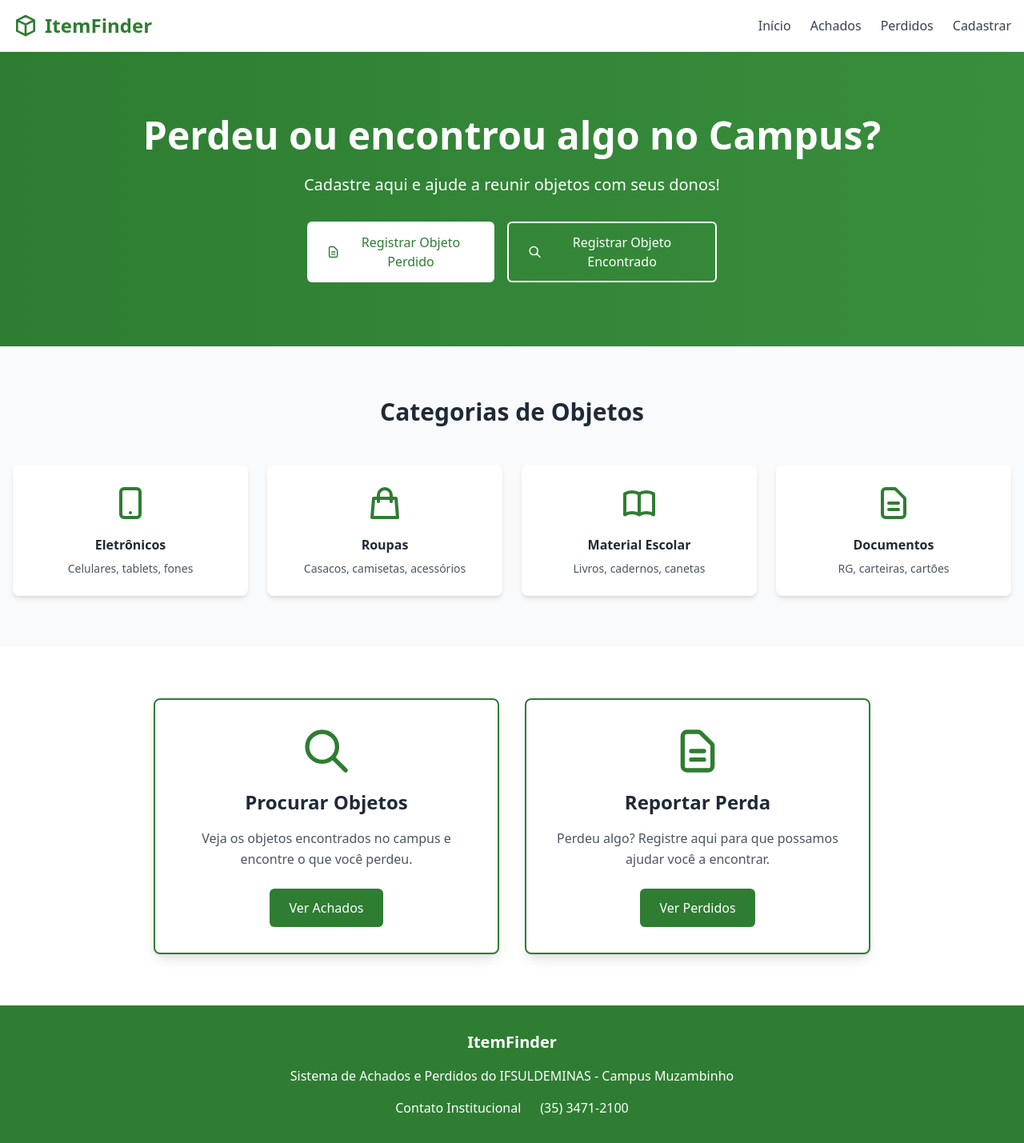
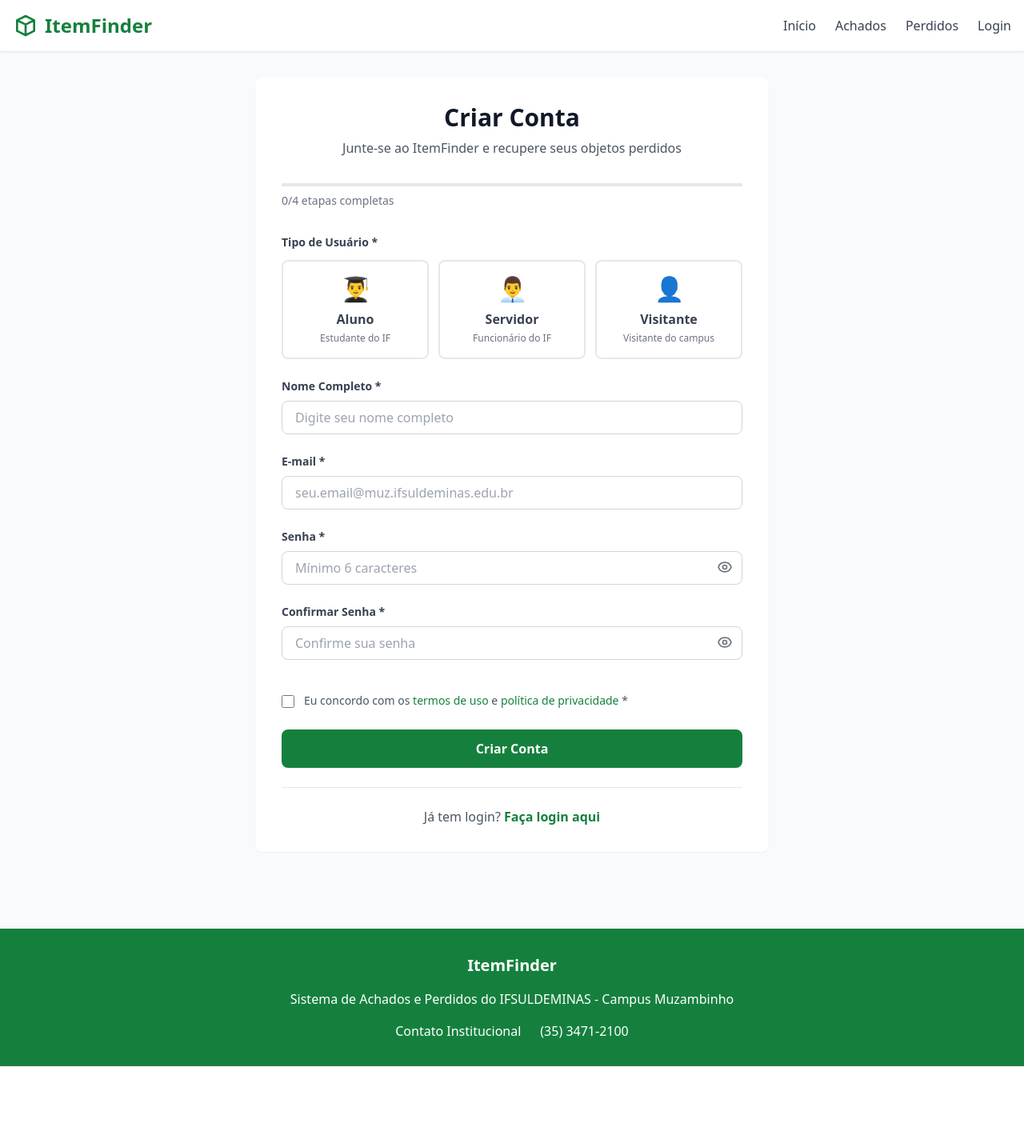
Before and after one commit to teteu34350/ItemFinder-InfoI, a Django app: page / in a window 1280 px wide. Shown: the whole page at 80% size. After the commit the page ends 1333 px from the top, so only its background shows below. Run offline with Django 5.2, Linux system fonts and the light colour scheme; parts of the project's set-up code (start-up, migrations or seed data) failed here and were passed over; some libraries are stand-ins or nearby versions.

Commit message:
Add files via upload

```diff
--- a/app/templates/app/cadastro_user.html
+++ b/app/templates/app/cadastro_user.html
@@ -1,54 +1,67 @@
 <!DOCTYPE html>
 <html lang="pt-BR">
+
 <head>
     <meta charset="UTF-8">
     <meta name="viewport" content="width=device-width, initial-scale=1.0">
     <title>Cadastro - ItemFinder</title>
     <script src="https://cdn.tailwindcss.com"></script>
     <style>
-        .transition-all { transition: all 0.3s ease; }
+        .transition-all {
+            transition: all 0.3s ease;
+        }
+
         .user-type-btn {
             transition: all 0.3s ease;
             border: 2px solid #e5e7eb;
             cursor: pointer;
         }
+
         .user-type-btn:hover {
             border-color: #2e7d32;
             background-color: rgba(46, 125, 50, 0.05);
         }
+
         .user-type-btn.selected {
             border-color: #2e7d32;
             background-color: rgba(46, 125, 50, 0.1);
             box-shadow: 0 0 0 3px rgba(46, 125, 50, 0.1);
         }
+
         .progress-bar {
             height: 4px;
             background-color: #e5e7eb;
             border-radius: 2px;
             overflow: hidden;
         }
+
         .progress-fill {
             height: 100%;
             background-color: #2e7d32;
             transition: width 0.3s ease;
         }
+
         .checkmark {
             display: none;
             color: #2e7d32;
             font-weight: bold;
         }
+
         .field-valid .checkmark {
             display: inline;
         }
+
         .error-message {
             display: none;
             color: #dc2626;
             font-size: 0.875rem;
             margin-top: 0.25rem;
         }
+
         .field-invalid .error-message {
             display: block;
         }
+
         .spinner {
             display: none;
             width: 20px;
@@ -58,23 +71,29 @@
             border-radius: 50%;
             animation: spin 0.8s linear infinite;
         }
+
         @keyframes spin {
-            to { transform: rotate(360deg); }
+            to {
+                transform: rotate(360deg);
+            }
         }
+
         .btn-loading .spinner {
             display: inline-block;
             margin-right: 0.5rem;
         }
     </style>
 </head>
+
 <body class="min-h-screen bg-gray-50">
     <!-- Header -->
     <header class="border-b bg-white shadow-sm sticky top-0 z-50">
         <div class="container mx-auto px-4 py-4">
             <div class="flex items-center justify-between">
-                <a href="index.html" class="flex items-center space-x-2">
+                <a href="{% url 'index'%}" class="flex items-center space-x-2">
                     <svg class="h-8 w-8 text-green-700" fill="none" stroke="currentColor" viewBox="0 0 24 24">
-                        <path stroke-linecap="round" stroke-linejoin="round" stroke-width="2" d="M20 7l-8-4-8 4m16 0l-8 4m8-4v10l-8 4m0-10L4 7m8 4v10M4 7v10l8 4"/>
+                        <path stroke-linecap="round" stroke-linejoin="round" stroke-width="2"
+                            d="M20 7l-8-4-8 4m16 0l-8 4m8-4v10l-8 4m0-10L4 7m8 4v10M4 7v10l8 4" />
                     </svg>
                     <h1 class="text-2xl font-bold text-green-700">ItemFinder</h1>
                 </a>
@@ -82,22 +101,13 @@
                     <a href="index.html" class="text-gray-700 hover:text-green-700 font-medium">Início</a>
                     <a href="achados.html" class="text-gray-700 hover:text-green-700 font-medium">Achados</a>
                     <a href="perdidos.html" class="text-gray-700 hover:text-green-700 font-medium">Perdidos</a>
-                    <a href="login.html" class="text-gray-700 hover:text-green-700 font-medium">Login</a>
+                    <a href="{% url 'login'%}" class="text-gray-700 hover:text-green-700 font-medium">Login</a>
                 </nav>
             </div>
         </div>
     </header>
 
     <div class="container mx-auto px-4 py-8 max-w-2xl">
-        <!-- Back Button -->
-        <div class="mb-6">
-            <a href="{% url 'index'%}" class="text-green-700 hover:bg-green-50 px-3 py-2 rounded-lg font-medium inline-flex items-center">
-                <svg class="mr-2 h-4 w-4" fill="none" stroke="currentColor" viewBox="0 0 24 24">
-                    <path stroke-linecap="round" stroke-linejoin="round" stroke-width="2" d="M15 19l-7-7 7-7"/>
-                </svg>
-                Voltar
-            </a>
-        </div>
 
         <!-- Main Card -->
         <div class="bg-white rounded-lg shadow-sm p-8">
@@ -153,14 +163,9 @@
                         Nome Completo *
                         <span class="checkmark">✓</span>
                     </label>
-                    <input
-                        type="text"
-                        id="nome"
-                        name="nome"
-                        placeholder="Digite seu nome completo"
+                    <input type="text" id="nome" name="nome" placeholder="Digite seu nome completo"
                         class="w-full px-4 py-2 border border-gray-300 rounded-lg focus:ring-2 focus:ring-green-500 focus:border-transparent transition-all"
-                        required
-                    >
+                        required>
                     <div class="error-message">Nome deve ter pelo menos 3 caracteres</div>
                 </div>
 
@@ -170,14 +175,9 @@
                         E-mail *
                         <span class="checkmark">✓</span>
                     </label>
-                    <input
-                        type="email"
-                        id="email"
-                        name="email"
-                        placeholder="seu.email@muz.ifsuldeminas.edu.br"
+                    <input type="email" id="email" name="email" placeholder="seu.email@muz.ifsuldeminas.edu.br"
                         class="w-full px-4 py-2 border border-gray-300 rounded-lg focus:ring-2 focus:ring-green-500 focus:border-transparent transition-all"
-                        required
-                    >
+                        required>
                     <div class="error-message">E-mail inválido</div>
                 </div>
 
@@ -188,22 +188,16 @@
                         <span class="checkmark">✓</span>
                     </label>
                     <div class="relative">
-                        <input
-                            type="password"
-                            id="senha"
-                            name="senha"
-                            placeholder="Mínimo 6 caracteres"
+                        <input type="password" id="senha" name="senha" placeholder="Mínimo 6 caracteres"
                             class="w-full px-4 py-2 border border-gray-300 rounded-lg focus:ring-2 focus:ring-green-500 focus:border-transparent transition-all"
-                            required
-                        >
-                        <button
-                            type="button"
-                            class="absolute right-3 top-2.5 text-gray-500 hover:text-gray-700"
-                            onclick="togglePassword('senha')"
-                        >
+                            required>
+                        <button type="button" class="absolute right-3 top-2.5 text-gray-500 hover:text-gray-700"
+                            onclick="togglePassword('senha')">
                             <svg class="h-5 w-5" fill="none" stroke="currentColor" viewBox="0 0 24 24">
-                                <path stroke-linecap="round" stroke-linejoin="round" stroke-width="2" d="M15 12a3 3 0 11-6 0 3 3 0 016 0z"/>
-                                <path stroke-linecap="round" stroke-linejoin="round" stroke-width="2" d="M2.458 12C3.732 7.943 7.523 5 12 5c4.478 0 8.268 2.943 9.542 7-1.274 4.057-5.064 7-9.542 7-4.477 0-8.268-2.943-9.542-7z"/>
+                                <path stroke-linecap="round" stroke-linejoin="round" stroke-width="2"
+                                    d="M15 12a3 3 0 11-6 0 3 3 0 016 0z" />
+                                <path stroke-linecap="round" stroke-linejoin="round" stroke-width="2"
+                                    d="M2.458 12C3.732 7.943 7.523 5 12 5c4.478 0 8.268 2.943 9.542 7-1.274 4.057-5.064 7-9.542 7-4.477 0-8.268-2.943-9.542-7z" />
                             </svg>
                         </button>
                     </div>
@@ -217,22 +211,16 @@
                         <span class="checkmark">✓</span>
                     </label>
                     <div class="relative">
-                        <input
-                            type="password"
-                            id="confirmaSenha"
-                            name="confirmaSenha"
-                            placeholder="Confirme sua senha"
+                        <input type="password" id="confirmaSenha" name="confirmaSenha" placeholder="Confirme sua senha"
                             class="w-full px-4 py-2 border border-gray-300 rounded-lg focus:ring-2 focus:ring-green-500 focus:border-transparent transition-all"
-                            required
-                        >
-                        <button
-                            type="button"
-                            class="absolute right-3 top-2.5 text-gray-500 hover:text-gray-700"
-                            onclick="togglePassword('confirmaSenha')"
-                        >
+                            required>
+                        <button type="button" class="absolute right-3 top-2.5 text-gray-500 hover:text-gray-700"
+                            onclick="togglePassword('confirmaSenha')">
                             <svg class="h-5 w-5" fill="none" stroke="currentColor" viewBox="0 0 24 24">
-                                <path stroke-linecap="round" stroke-linejoin="round" stroke-width="2" d="M15 12a3 3 0 11-6 0 3 3 0 016 0z"/>
-                                <path stroke-linecap="round" stroke-linejoin="round" stroke-width="2" d="M2.458 12C3.732 7.943 7.523 5 12 5c4.478 0 8.268 2.943 9.542 7-1.274 4.057-5.064 7-9.542 7-4.477 0-8.268-2.943-9.542-7z"/>
+                                <path stroke-linecap="round" stroke-linejoin="round" stroke-width="2"
+                                    d="M15 12a3 3 0 11-6 0 3 3 0 016 0z" />
+                                <path stroke-linecap="round" stroke-linejoin="round" stroke-width="2"
+                                    d="M2.458 12C3.732 7.943 7.523 5 12 5c4.478 0 8.268 2.943 9.542 7-1.274 4.057-5.064 7-9.542 7-4.477 0-8.268-2.943-9.542-7z" />
                             </svg>
                         </button>
                     </div>
@@ -241,24 +229,17 @@
 
                 <!-- Termos -->
                 <div class="flex items-start space-x-3 pt-4">
-                    <input
-                        type="checkbox"
-                        id="termos"
-                        name="termos"
-                        class="mt-1 w-4 h-4 cursor-pointer"
-                        required
-                    >
+                    <input type="checkbox" id="termos" name="termos" class="mt-1 w-4 h-4 cursor-pointer" required>
                     <label for="termos" class="text-sm text-gray-600 leading-relaxed">
-                        Eu concordo com os <a href="#" class="text-green-700 hover:underline font-medium">termos de uso</a> e <a href="#" class="text-green-700 hover:underline font-medium">política de privacidade</a> *
+                        Eu concordo com os <a href="#" class="text-green-700 hover:underline font-medium">termos de
+                            uso</a> e <a href="#" class="text-green-700 hover:underline font-medium">política de
+                            privacidade</a> *
                     </label>
                 </div>
 
                 <!-- Submit Button -->
-                <button
-                    type="submit"
-                    id="submitBtn"
-                    class="w-full bg-green-700 hover:bg-green-800 text-white font-semibold py-3 px-4 rounded-lg transition-all mt-8"
-                >
+                <button type="submit" id="submitBtn"
+                    class="w-full bg-green-700 hover:bg-green-800 text-white font-semibold py-3 px-4 rounded-lg transition-all mt-8">
                     Criar Conta
                 </button>
             </form>
@@ -267,7 +248,8 @@
             <div class="text-center mt-6 pt-6 border-t border-gray-200">
                 <p class="text-gray-600">
                     Já tem login?
-                    <a href="{% url 'login'%}" class="text-green-700 hover:text-green-800 font-semibold">Faça login aqui</a>
+                    <a href="{% url 'login'%}" class="text-green-700 hover:text-green-800 font-semibold">Faça login
+                        aqui</a>
                 </p>
             </div>
         </div>
@@ -280,7 +262,8 @@
                 <h4 class="text-xl font-bold mb-4">ItemFinder</h4>
                 <p class="mb-4">Sistema de Achados e Perdidos do IFSULDEMINAS - Campus Muzambinho</p>
                 <div class="flex justify-center space-x-6">
-                    <a href="mailto:contato@muz.ifsuldeminas.edu.br" class="hover:text-gray-300">Contato Institucional</a>
+                    <a href="mailto:contato@muz.ifsuldeminas.edu.br" class="hover:text-gray-300">Contato
+                        Institucional</a>
                     <a href="tel:+553534712100" class="hover:text-gray-300">(35) 3471-2100</a>
                 </div>
             </div>
@@ -295,7 +278,7 @@
 
         // User Type Selection
         document.querySelectorAll('input[name="userType"]').forEach(radio => {
-            radio.addEventListener('change', function() {
+            radio.addEventListener('change', function () {
                 document.querySelectorAll('.user-type-btn').forEach(btn => {
                     btn.classList.remove('selected');
                 });
@@ -305,7 +288,7 @@
         });
 
         // Validação de Nome
-        document.getElementById('nome').addEventListener('input', function() {
+        document.getElementById('nome').addEventListener('input', function () {
             const parent = this.parentElement;
             if (this.value.length >= 3) {
                 parent.classList.add('field-valid');
@@ -318,7 +301,7 @@
         });
 
         // Validação de Email
-        document.getElementById('email').addEventListener('input', function() {
+        document.getElementById('email').addEventListener('input', function () {
             const parent = this.parentElement;
             const emailRegex = /^[^\s@]+@[^\s@]+\.[^\s@]+$/;
             if (emailRegex.test(this.value)) {
@@ -332,7 +315,7 @@
         });
 
         // Validação de Senha
-        document.getElementById('senha').addEventListener('input', function() {
+        document.getElementById('senha').addEventListener('input', function () {
             const parent = this.parentElement;
             if (this.value.length >= 6) {
                 parent.classList.add('field-valid');
@@ -345,7 +328,7 @@
         });
 
         // Validação de Confirmação de Senha
-        document.getElementById('confirmaSenha').addEventListener('input', function() {
+        document.getElementById('confirmaSenha').addEventListener('input', function () {
             const parent = this.parentElement;
             const senha = document.getElementById('senha').value;
             if (this.value === senha && this.value.length >= 6) {
@@ -379,35 +362,7 @@
             progressText.textContent = completed;
         }
 
-        // Form Submission
-        form.addEventListener('submit', function(e) {
-            e.preventDefault();
-
-            if (!document.getElementById('termos').checked) {
-                alert('Você deve aceitar os termos de uso e política de privacidade.');
-                return;
-            }
-
-            submitBtn.disabled = true;
-            submitBtn.innerHTML = '<span class="spinner"></span>Criando conta...';
-
-            setTimeout(() => {
-                const userType = document.querySelector('input[name="userType"]:checked').value;
-                const nome = document.getElementById('nome').value;
-
-                alert(`Conta criada com sucesso!\n\nBem-vindo, ${nome}!\nTipo: ${userType.charAt(0).toUpperCase() + userType.slice(1)}\n\nUm e-mail de confirmação foi enviado.`);
-
-                form.reset();
-                document.querySelectorAll('.user-type-btn').forEach(btn => btn.classList.remove('selected'));
-                document.querySelectorAll('.field-valid, .field-invalid').forEach(el => {
-                    el.classList.remove('field-valid', 'field-invalid');
-                });
-                progressFill.style.width = '0%';
-                progressText.textContent = '0';
-                submitBtn.disabled = false;
-                submitBtn.innerHTML = 'Criar Conta';
-            }, 2000);
-        });
     </script>
 </body>
+
 </html>
--- a/app/templates/app/index.html
+++ b/app/templates/app/index.html
@@ -100,20 +100,20 @@
                     <div class="p-3 border-b border-gray-100">
                         <p class="text-sm text-gray-600 truncate">{{ user.email }}</p>
                     </div>
-                    <a href="#meu-perfil" class="flex items-center space-x-2 px-4 py-2 hover:bg-primary-light/20 transition-colors text-gray-700 rounded-md">
+                    <a href="{% url 'perfil'%}" class="flex items-center space-x-2 px-4 py-2 hover:bg-primary-light/20 transition-colors text-gray-700 rounded-md">
                         <svg class="w-5 h-5 text-primary" fill="none" stroke="currentColor" viewBox="0 0 24 24">
                             <path stroke-linecap="round" stroke-linejoin="round" stroke-width="2" d="M16 7a4 4 0 11-8 0 4 4 0 018 0zM12 14a7 7 0 00-7 7h14a7 7 0 00-7-7z" />
                         </svg>
                         <span class="font-medium">Meu Perfil</span>
                     </a>
-                    <a href="#meus-cadastros" class="flex items-center space-x-2 px-4 py-2 hover:bg-primary-light/20 transition-colors text-gray-700 rounded-md">
+                    <a href="{% url 'meus_cadastros'%}" class="flex items-center space-x-2 px-4 py-2 hover:bg-primary-light/20 transition-colors text-gray-700 rounded-md">
                         <svg class="w-5 h-5 text-primary" fill="none" stroke="currentColor" viewBox="0 0 24 24">
                             <path stroke-linecap="round" stroke-linejoin="round" stroke-width="2" d="M9 12h6m-6 4h6m2 5H7a2 2 0 01-2-2V5a2 2 0 012-2h5.586a1 1 0 01.707.293l5.414 5.414a1 1 0 01.293.707V19a2 2 0 01-2 2z" />
                         </svg>
                         <span class="font-medium">Meus Cadastros</span>
                     </a>
                     <div class="border-t border-gray-100">
-                        <a href="{% url 'logout'%}" class="flex items-center space-x-2 px-4 py-2 hover:bg-red-100 transition-colors text-red-600 font-medium rounded-b-md">
+                        <a href="{% url 'login'%}" class="flex items-center space-x-2 px-4 py-2 hover:bg-red-100 transition-colors text-red-600 font-medium rounded-b-md">
                             <svg class="w-5 h-5" fill="none" stroke="currentColor" viewBox="0 0 24 24">
                                 <path stroke-linecap="round" stroke-linejoin="round" stroke-width="2" d="M17 16l4-4m0 0l-4-4m4 4H7m6 4v1a3 3 0 01-3 3H6a3 3 0 01-3-3V7a3 3 0 013-3h4a3 3 0 013 3v1" />
                             </svg>
--- a/app/urls.py
+++ b/app/urls.py
@@ -3,16 +3,15 @@ from . import views
 from django.contrib.auth import views as auth_views
 
 urlpatterns = [
-    path('', views.index, name='index'),         # URL da página inicial
+    path('', views.cadastro_user, name='index'),         # URL da página inicial
     path('perdidos/', views.perdidos, name='perdidos'),
     path('achados/', views.achados, name='achados'),
     path('cadastro/', views.cadastrar, name='cadastro'),  # <-- recebe "perdido" ou "achado"
     path('voltar/', views.voltar, name='voltar'),
     path('cadastro_user/', views.cadastro_user, name='cadastro_user'),
-    path('cadastro_user/', views.cadastro_user, name='cadastro_user'),
-    path('login/', auth_views.LoginView.as_view(template_name='login.html'), name='login'),
-    path('logout/', auth_views.LogoutView.as_view(next_page='home'), name='logout'),  # agora funciona
+    path('login/', auth_views.LoginView.as_view(template_name='app/login.html'), name='login'),
+    path('logout/', auth_views.LogoutView.as_view(), name='logout'),
     path('perfil/', views.perfil, name='perfil'),
-    path('meus-cadastros/', views.meus_cadastros, name='meus_cadastros'),
+    path('meus_cadastros/', views.meus_cadastros, name='meus_cadastros'),
 
 ]
--- a/app/views.py
+++ b/app/views.py
@@ -2,6 +2,8 @@ from django.shortcuts import render
 from django.shortcuts import redirect  # <-- Adicione essa linha
 from .models import ItemPerdido, ItemAchado
 from .forms import ItemPerdidoForm, ItemAchadoForm
+from django.contrib.auth.decorators import login_required
+
 def perfil(request):
     # Renderiza a página do perfil do usuário
     return render(request, 'app/perfil.html')
@@ -13,6 +15,14 @@ def meus_cadastros(request):
 # Página inicial
 def index(request):
     return render(request, 'app/index.html')
+
+@login_required
+def meus_cadastros(request):
+    return render(request, 'app/meus_cadastros.html')
+@login_required
+def perfil(request):
+    return render(request, 'app/perfil.html', {"usuario": request.user})
+
 
 # Página de objetos perdidos
 # app/views.py
@@ -73,3 +83,44 @@ def cadastro_user(request):
     return render(request, 'app/cadastro_user.html')
 def login(request):
     return render(request, 'app/login.html')
+
+from django.shortcuts import render, redirect
+from django.contrib.auth.models import User
+from django.contrib import messages
+from .models import Perfil
+
+def cadastro(request):
+    if request.method == 'POST':
+        tipo = request.POST.get('userType')
+        nome = request.POST.get('nome')
+        email = request.POST.get('email')
+        senha = request.POST.get('senha')
+        confirma = request.POST.get('confirmaSenha')
+
+        # Validações
+        if senha != confirma:
+            messages.error(request, "As senhas não coincidem.")
+            return render(request, 'cadastro.html')
+
+        if User.objects.filter(email=email).exists():
+            messages.error(request, "Esse e-mail já está cadastrado.")
+            return render(request, 'app/cadastro.html')
+
+        # Criar usuário
+        user = User.objects.create_user(
+            username=email,
+            email=email,
+            password=senha,
+            first_name=nome
+        )
+
+        # Criar perfil
+        Perfil.objects.create(
+            user=user,
+            tipo=tipo
+        )
+
+        messages.success(request, "Conta criada com sucesso! Faça login.")
+        return redirect('login')
+
+    return render(request, 'app/cadastro.html')
```
Also changed, not shown: app/models.py (+14 -1 lines), app/templates/app/meus_cadastros.html (+5 -5 lines), db.sqlite3.
